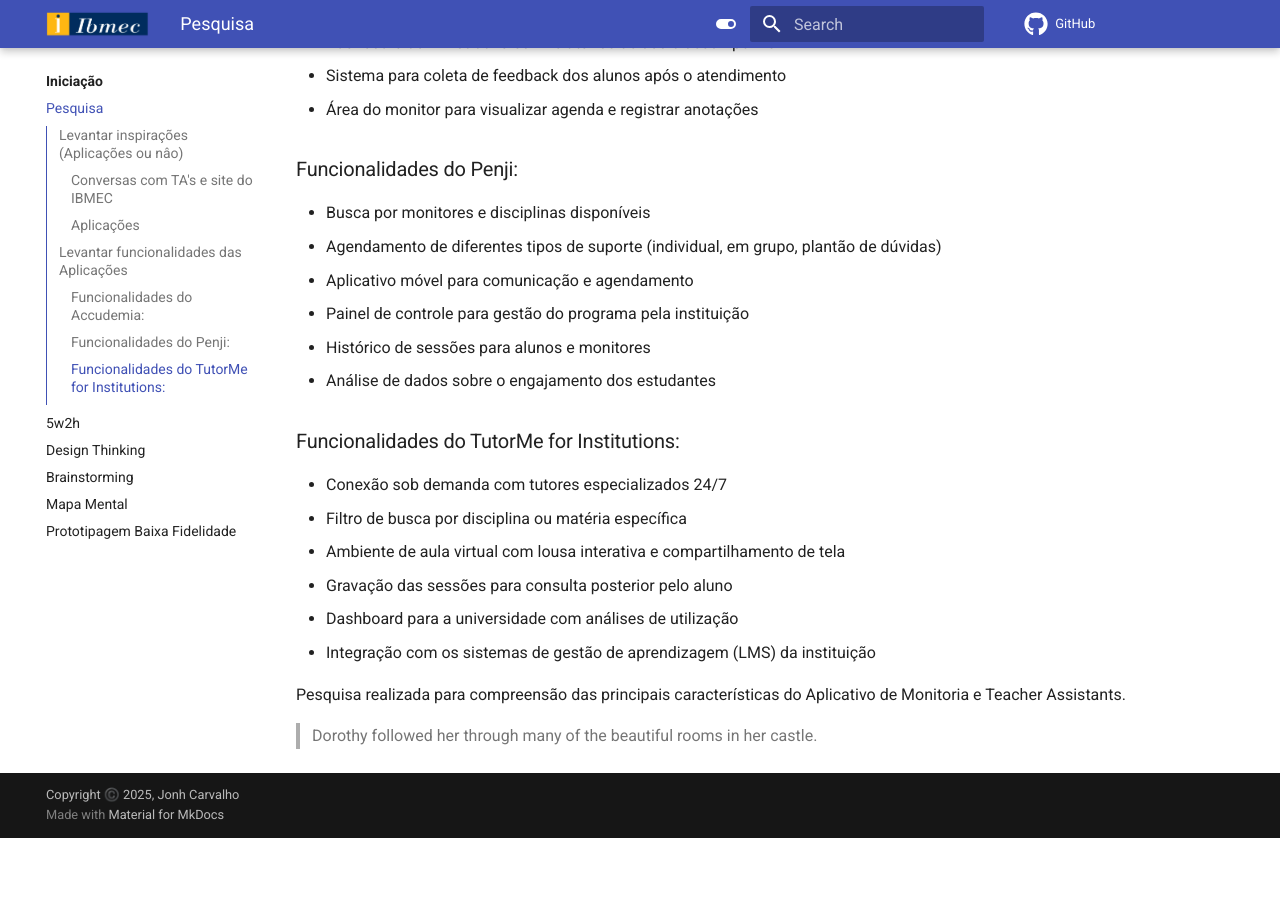
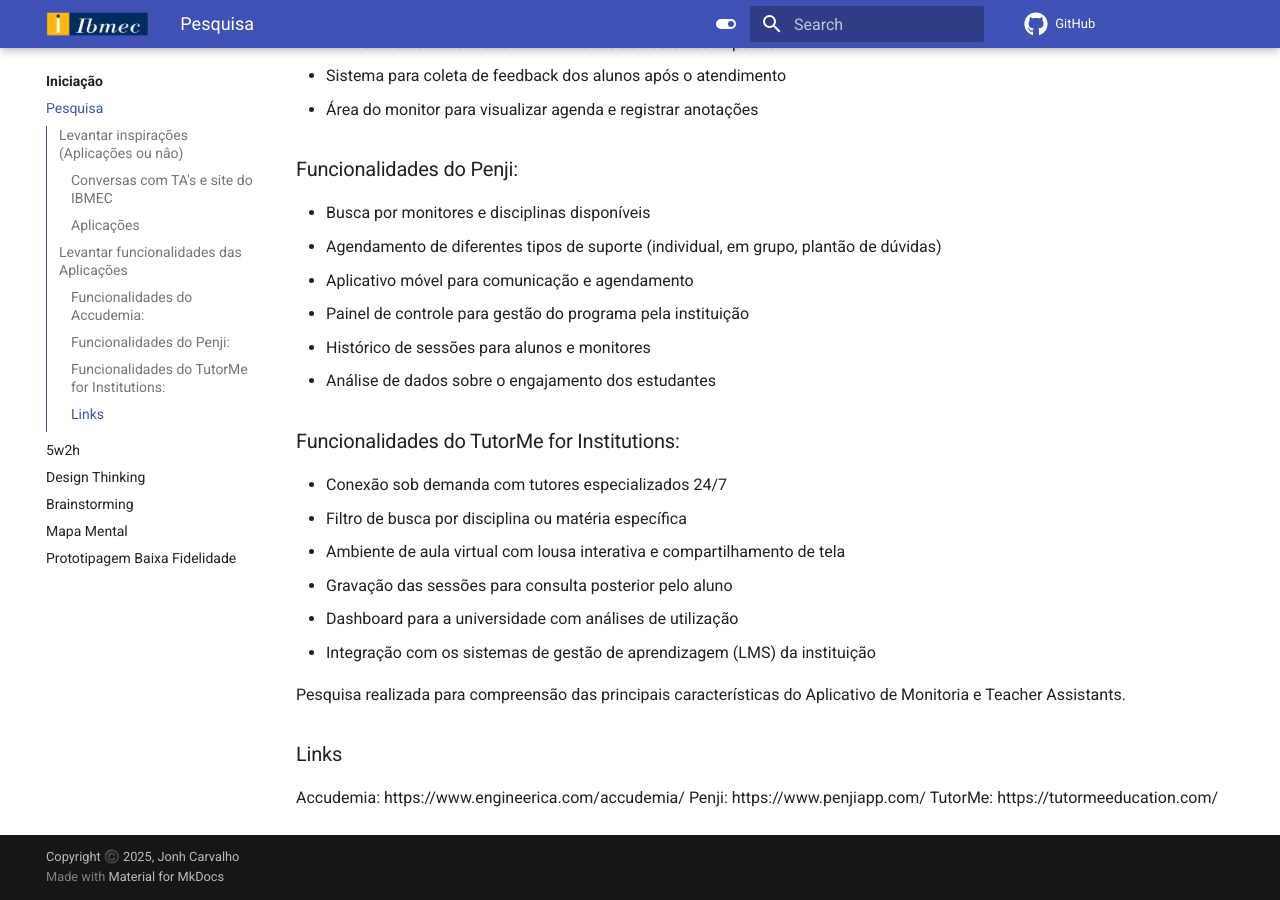
Before and after one commit to Projetos-de-Extensao/PBE_25.2_8004_Pioneiros, an MkDocs documentation site: the page built from docs/Iniciacao/pesquisa.md, in a window 1280 px wide and 900 px high, scrolled down 1297 px. Built offline with MkDocs 1.6.1 and Material for MkDocs 9.7.7, drawn with Linux system fonts in a browser that asks for light colours; comment, search, counter and statistics services are not loaded; before the commit the page ends 2135 px from its top, so only the background shows below that.

Commit message:
Update pesquisa links.md

```diff
--- a/docs/Iniciacao/pesquisa.md
+++ b/docs/Iniciacao/pesquisa.md
@@ -47,4 +47,7 @@ TutorMe: TutorMe se destaca ao oferecer uma rede de tutores sob demanda integrad
 
 Pesquisa realizada para compreensão das principais características do Aplicativo de Monitoria e Teacher Assistants.
 
-> Dorothy followed her through many of the beautiful rooms in her castle.
+###Links
+Accudemia: https://www.engineerica.com/accudemia/
+Penji: https://www.penjiapp.com/
+TutorMe: https://tutormeeducation.com/
```
